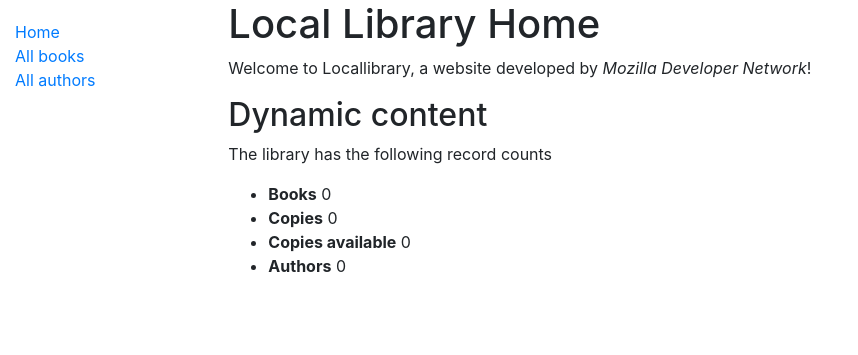
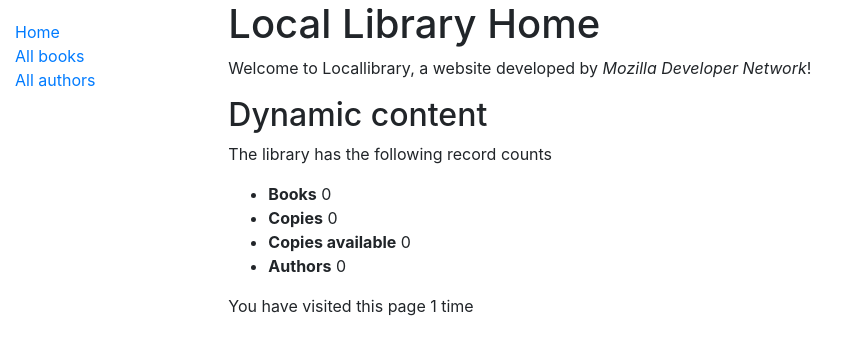
Before and after one commit to revgato/mysite, a Django app: page /catalog/ in a window 1280 px wide. Shown: the top 355 px of the page, without its empty margins (0-858 px from the left). Run offline with Django 3.2, Linux system fonts and the light colour scheme; data that the repository does not hold is empty.

Commit message:
Django Tutorial Part 7: Sessions framework

```diff
--- a/catalog/templates/index.html
+++ b/catalog/templates/index.html
@@ -11,4 +11,6 @@
         <li><strong>{% trans "Copies available" %}</strong> {{num_instances_available}}</li>
         <li><strong>{% trans "Authors" %}</strong> {{num_authors}}</li>
     </ul>
+
+    <p>{% trans "You have visited this page" %} {{ num_visits }} {% trans "time" %} {% if num_visits > 1 %}{% trans "s" %}{% endif %} </p>
 {% endblock %}
--- a/catalog/views.py
+++ b/catalog/views.py
@@ -18,11 +18,16 @@ def index(request):
     # The 'all()' is implied by default
     num_authors = Author.objects.count()
 
+    # Number of visits to this view, as counted in the session variable
+    num_visits = request.session.get('num_visits', 1)
+    request.session['num_visits'] = num_visits + 1
+
     context = {
         'num_books': num_books,
         'num_instances': num_instances,
         'num_instances_available': num_instances_available,
         'num_authors': num_authors,
+        'num_visits': num_visits,
     }
 
     # Render the HTML template index.html with the data in the context variable
```
Also changed, not shown: catalog/locale/en/LC_MESSAGES/django.po, catalog/locale/vi/LC_MESSAGES/django.po, 2 other files.
